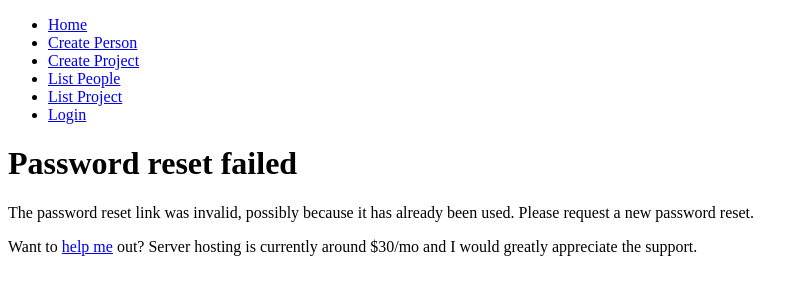
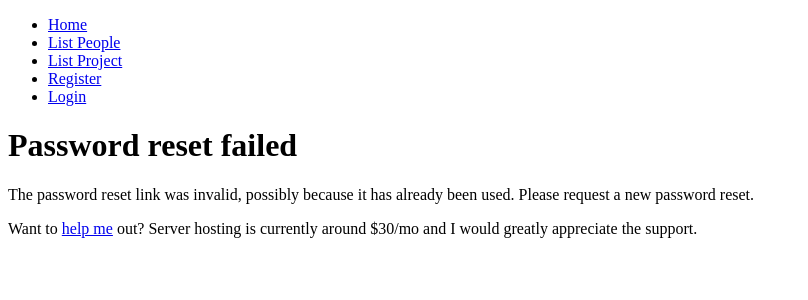
Before and after one commit to NathanOrdSec/rtdb, a Django app: page /accounts/reset/1/1/ in a window 1280 px wide. Shown: the top 300 px of the page, without its empty margins (0-808 px from the left). Run offline with Django 5.2, Linux system fonts and the light colour scheme; some libraries are stand-ins or nearby versions.

Commit message:
Fixed Menu

```diff
--- a/objectManagement/templates/primary.html
+++ b/objectManagement/templates/primary.html
@@ -10,20 +10,21 @@
   <header>
     <ul class="menu">
       <li><a href="/">Home</a></li>
-      <li><a href="/editPerson/">Create Person</a></li>
-      <li><a href="/editProject/">Create Project</a></li>
       <li><a href="/list/person/">List People</a></li>
       <li><a href="/list/project/">List Project</a></li>
+      <li><a href="/accounts/register">Register</a></li>
       {% if user.is_authenticated %}
-        <li>User: {{ user.get_username }}</li>
-        <li>
+        <li><a href="/editPerson/">Create Person</a></li>
+        <li><a href="/editProject/">Create Project</a></li>
+        <li class="username">User: {{ user.get_username }}</li>
+        <li class="logout">
           <form id="logout-form" method="post" action="{% url 'logout' %}">
             {% csrf_token %}
           <button type="submit" class="btn btn-link">Logout</button>
           </form>
         </li>
       {% else %}
-        <li><a href="{% url 'login' %}?next={{ request.path }}">Login</a></li>
+        <li class="logout"><a href="{% url 'login' %}?next={{ request.path }}">Login</a></li>
       {% endif %}
     </ul>
 
```
